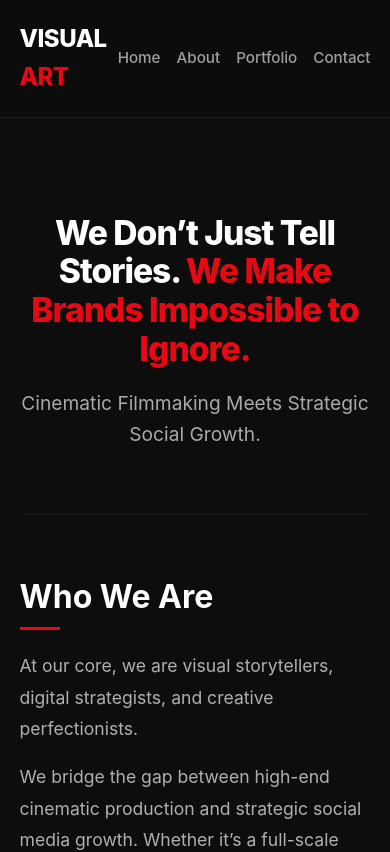
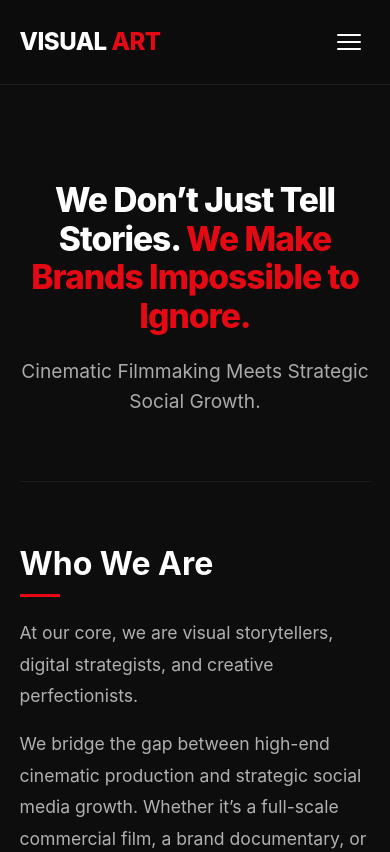
Before and after one commit to ngongothierry610-cmyk/abubas-portifolio, a React (Vite) app: page /about in a window 390 px wide. Shown: the top 852 px of the page. Built offline with nearby package versions, Linux system fonts and the light colour scheme.

Commit message:
added responsive design, icons and fnishing touch for finishing project

```diff
--- a/src/App.jsx
+++ b/src/App.jsx
@@ -3,13 +3,13 @@ import Navbar from "./components/Navbar";
 import Hero from "./components/Hero";
 import Projects from "./components/projects";
 import PortfolioPage from "./pages/PortfolioPage";
-import AboutPage from "./components/About";
 import Servicespage from "./components/Services";
 import Endpage from "./components/endpage";
 import LoginPage from "./pages/login";
 import AdminPage from "./pages/admin";
 import ProtectedRoute from "./components/ProtectedRoute";
 import AboutUsPage from "./pages/AboutUsPage";
+import ScrollToTop from "./components/ScrollToTop";
 
 export default function App() {
   const location = useLocation();
@@ -22,6 +22,7 @@ export default function App() {
   return (
     <div className="App">
       {/* Navbar only renders if we are NOT on the login page */}
+      <ScrollToTop />
       {!isStandalonePage && <Navbar />}
 
       <Routes>
@@ -30,7 +31,6 @@ export default function App() {
           element={
             <>
               <Hero />
-              <AboutPage />
               <Projects />
               <Servicespage />
             </>
--- a/src/components/About.jsx
+++ /dev/null
@@ -1,10 +0,0 @@
-export default function AboutPage() {
-  return (
-    <section className="about-section" id="about">
-      <h2>About Us</h2>
-      <p>
-        Best video director and editor in the world.
-      </p>
-    </section>
-  );
-}
--- a/src/components/Navbar.jsx
+++ b/src/components/Navbar.jsx
@@ -1,16 +1,41 @@
-import { Link } from "react-router-dom";
+import { useState } from "react";
+import { Link, useLocation } from "react-router-dom";
 
 export default function Navbar() {
+  const [open, setOpen] = useState(false);
+  const close = () => setOpen(false);
+  const { pathname } = useLocation();
+
+// If already on the home page, scroll smoothly to the top
+const goHome = () => {
+  close();
+  if (pathname === "/") window.scrollTo({ top: 0, behavior: "smooth" });
+};
+
   return (
     <nav className="navbar">
       <div className="logo">
-        <h2>Visual<span> Art</span></h2>
+        <Link to="/" className="logo" onClick={goHome}>
+          <h2>Visual<span> Art</span></h2>
+        </Link>
       </div>
-      <div className="nav-links">
-        <Link to="/">Home</Link>
-        <Link to="/about">About</Link>
-        <Link to="/portfolio">Portfolio</Link>
-        <a href="#contact">Contact</a>
+
+      <button
+        className={`menu-toggle ${open ? "open" : ""}`}
+        onClick={() => setOpen(!open)}
+        aria-label="Toggle menu"
+        aria-expanded={open}
+      >
+        <span></span>
+        <span></span>
+        <span></span>
+      </button>
+
+      <div className={`nav-links ${open ? "open" : ""}`}>
+        <Link to="/" onClick={goHome}>Home</Link>
+        <Link to="/about" onClick={close}>About</Link>
+        <Link to="/portfolio" onClick={close}>Portfolio</Link>
+        <a href="#contact" onClick={close}>Contact</a>
       </div>
     </nav>
   );
--- /dev/null
+++ b/src/components/ScrollToTop.jsx
@@ -0,0 +1,12 @@
+import { useEffect } from "react";
+import { useLocation } from "react-router-dom";
+
+export default function ScrollToTop() {
+  const { pathname } = useLocation();
+
+  useEffect(() => {
+    window.scrollTo(0, 0);
+  }, [pathname]);
+
+  return null;
+}
--- a/src/components/endpage.jsx
+++ b/src/components/endpage.jsx
@@ -1,3 +1,4 @@
+import { FaEnvelope, FaPhone, FaWhatsapp, FaFacebook, FaInstagram, FaYoutube } from "react-icons/fa";
 export default function Endpage() {
   return (
     <section className="endpage-section" id="contact">
@@ -19,19 +20,20 @@ export default function Endpage() {
           </div>
         </div>
 
-        <div className="footer-col">
+       <div className="footer-col">
           <h3>Contacts</h3>
           <div className="col-links">
-            <a href="mailto:ngongothierry610@gmail.com">Email</a>
-            <a href="tel:+250789696300">Phone</a>
+            <a href="mailto:ngongothierry610@gmail.com"><FaEnvelope /> Email</a>
+            <a href="tel:+250789696300"><FaPhone /> Phone</a>
+            <a href="https://wa.me/250789696300" target="_blank" rel="noreferrer"><FaWhatsapp /> WhatsApp</a>
           </div>
         </div>
 
         <div className="footer-col">
           <h3>Social Media</h3>
           <div className="col-links">
-            <a href="https://www.facebook.com/thierry.ngongo.1" target="_blank" rel="noreferrer">Facebook</a>
-            <a href="https://www.instagram.com/thierry_ngongo/" target="_blank" rel="noreferrer">Instagram</a>
+            <a href="https://www.facebook.com/thierry.ngongo.1" target="_blank" rel="noreferrer"><FaFacebook /> Facebook</a>
+            <a href="https://www.instagram.com/thierry_ngongo/" target="_blank" rel="noreferrer"><FaInstagram /> Instagram</a>
           </div>
         </div>
       </div>
--- a/src/index.css
+++ b/src/index.css
@@ -1042,3 +1042,63 @@ button {
   .about-service-row { grid-template-columns: 1fr; gap: 0.4rem; }
   .about-service-head { display: none; }
 }
+
+/* ===== MOBILE MENU ===== */
+.menu-toggle {
+  display: none;
+}
+
+@media (max-width: 768px) {
+  .menu-toggle {
+    display: flex;
+    flex-direction: column;
+    justify-content: center;
+    align-items: center;
+    gap: 5px;
+    width: 44px;
+    height: 44px;
+    background: transparent;
+  }
+
+  .menu-toggle span {
+    display: block;
+    width: 24px;
+    height: 2px;
+    background: #fff;
+    border-radius: 2px;
+    transition: transform 0.3s ease, opacity 0.3s ease;
+  }
+
+  /* Three lines turn into an X when open */
+  .menu-toggle.open span:nth-child(1) { transform: translateY(7px) rotate(45deg); }
+  .menu-toggle.open span:nth-child(2) { opacity: 0; }
+  .menu-toggle.open span:nth-child(3) { transform: translateY(-7px) rotate(-45deg); }
+
+  /* Links become a dropdown under the navbar */
+  .nav-links {
+    position: absolute;
+    top: 100%;
+    left: 0;
+    right: 0;
+    flex-direction: column;
+    gap: 0;
+    background: rgba(13, 13, 13, 0.98);
+    border-bottom: 1px solid rgba(255, 255, 255, 0.08);
+    visibility: hidden;
+    opacity: 0;
+    transform: translateY(-8px);
+    transition: opacity 0.25s ease, transform 0.25s ease, visibility 0.25s;
+  }
+
+  .nav-links.open {
+    visibility: visible;
+    opacity: 1;
+    transform: translateY(0);
+  }
+
+  .nav-links a {
+    padding: 1rem 5%;
+    font-size: 1.05rem;
+    border-top: 1px solid rgba(255, 255, 255, 0.06);
+  }
+}
```
